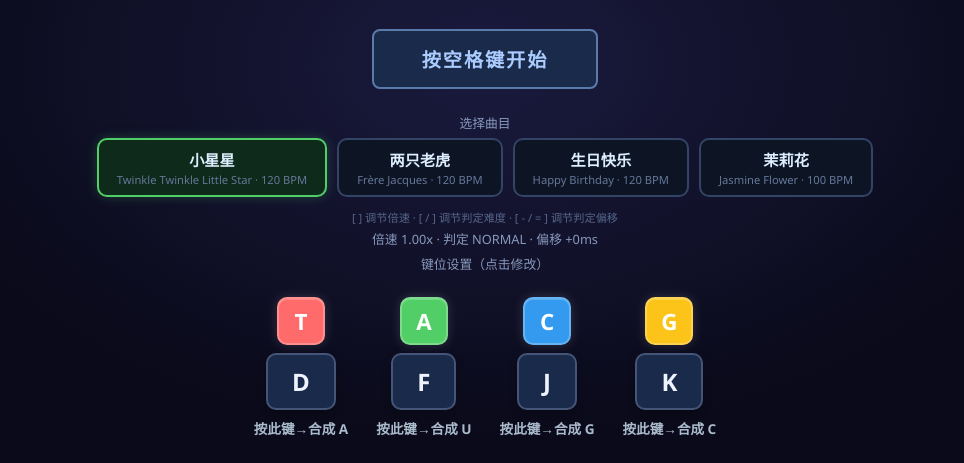
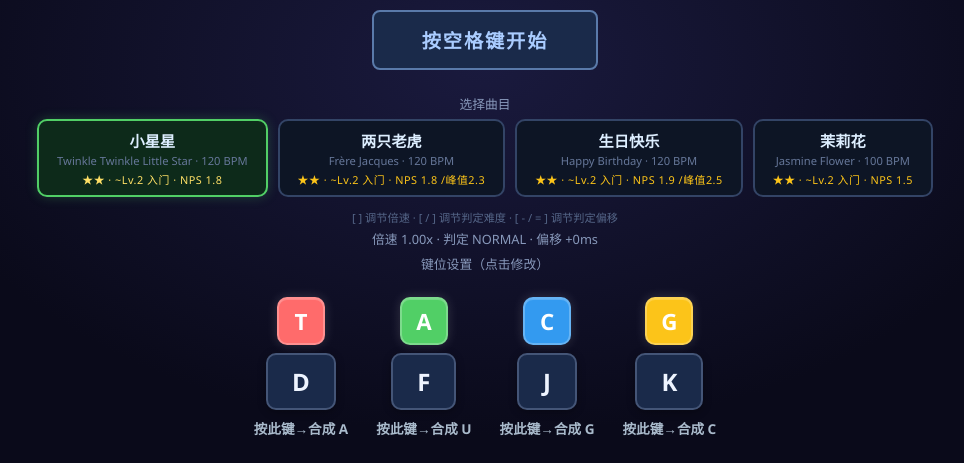
Before and after one commit to xuziyue2009/RNAPoly, a plain HTML site: page index.html in a window 1280 px wide. Shown: the part 337-800 px from the top of the page, without its empty margins (155-1119 px from the left). Drawn offline with Linux system fonts and the light colour scheme.

Commit message:
feat: Malody-style 难度星级 (NPS 密度映射)

```diff
--- a/css/style.css
+++ b/css/style.css
@@ -115,6 +115,8 @@ body {
 .song-card.active { border-color: #51cf66; background: #0d2a1a; box-shadow: 0 0 12px rgba(81,207,102,0.25); }
 .song-card .s-title { font-size: 0.95rem; font-weight: 700; color: #ddeeff; }
 .song-card .s-sub { font-size: 0.7rem; color: #667799; margin-top: 2px; }
+.song-card .s-diff { font-size: 0.68rem; color: #fcc419; margin-top: 3px; letter-spacing: 0.5px; }
+.song-card.active .s-diff { color: #ffe066; }
 
 /* Key-binding display on title screen */
 .keybind-display {
--- a/js/config.js
+++ b/js/config.js
@@ -67,6 +67,62 @@ const HOLD_MIN_MS = 400;        // duration 达到此值视为长按音符 (Hold
 const HOLD_BODY_ALPHA = 0.35;   // 长条 body 的不透明度
 const HOLD_SCORE_MULT = 1.5;    // Hold 完整命中的额外得分倍数（相对 tap）
 
+// ---------- Difficulty Rating (Malody 难度星级：NPS 密度线性映射) ----------
+// Malody 未标级谱面用「密度等级 ~Lv.oo」：核心指标 = 音符密度 NPS (notes/sec) 线性映射。
+// 这里做适当增强：峰值 NPS（最长连续密集段）加权，更准确的反映实际难度。
+const DIFF_LEVELS = [
+  { lv: 1,  minNps: 0,    name: '观赏' },
+  { lv: 2,  minNps: 1.5,  name: '入门' },
+  { lv: 3,  minNps: 2.5,  name: '简单' },
+  { lv: 4,  minNps: 3.5,  name: '正常' },
+  { lv: 5,  minNps: 4.5,  name: '进阶' },
+  { lv: 6,  minNps: 5.5,  name: '困难' },
+  { lv: 7,  minNps: 6.5,  name: '大师' },
+];
+function npsToLevel(nps) {
+  for (let i = DIFF_LEVELS.length - 1; i >= 0; i--) {
+    if (nps >= DIFF_LEVELS[i].minNps) return DIFF_LEVELS[i];
+  }
+  return DIFF_LEVELS[0];
+}
+
+// 计算一首谱面的难度信息（基于排序后的 beatmap）
+// beatmap: [{time, ...}] 已按时间升序
+// windowMs: 峰值统计窗口（默认取 4000ms 滑窗内的最大音符数）
+function computeDifficulty(beatmap, windowMs = 4000) {
+  if (!beatmap || beatmap.length === 0) {
+    return { nps: 0, peakNps: 0, level: DIFF_LEVELS[0], stars: 1 };
+  }
+  const n = beatmap.length;
+  const start = beatmap[0].time;
+  const end = beatmap[n - 1].time + 1000;      // 含尾音 1s
+  const durSec = Math.max(0.5, (end - start) / 1000);
+  const nps = n / durSec;                       // 平均 NPS
+
+  // 峰值 NPS：滑窗内最大音符数 → 每秒
+  let peakCount = 1;
+  for (let i = 0; i < n; i++) {
+    const windowStart = beatmap[i].time;
+    let cnt = 0;
+    for (let j = i; j < n; j++) {
+      if (beatmap[j].time - windowStart <= windowMs) cnt++;
+      else break;
+    }
+    if (cnt > peakCount) peakCount = cnt;
+  }
+  const peakNps = peakCount / (windowMs / 1000);
+
+  // 综合 NPS：平均与峰值加权（峰值更反映手感难度）
+  const effNps = nps * 0.55 + peakNps * 0.45;
+  const level = npsToLevel(effNps);
+
+  // 星级：1~7，用综合 NPS 线性饱满映射
+  const maxNps = 12;
+  const stars = Math.max(1, Math.min(7, Math.round(1 + (effNps / maxNps) * 6)));
+
+  return { nps, peakNps, level, stars };
+}
+
 // ---------- Utility Functions ----------
 function clamp(v, lo, hi) { return v < lo ? lo : v > hi ? hi : v; }
 function midiToFreq(note) { return 440 * Math.pow(2, (note - 69) / 12); }
--- a/js/game.js
+++ b/js/game.js
@@ -266,6 +266,21 @@ class GameEngine {
   }
 
   // ---- Song Selection UI ----
+  // 预计算并缓存每首歌的难度（只需一次，懒加载）
+  _songDiff(i) {
+    const song = SONGS[i];
+    if (song._diff) return song._diff;
+    try {
+      const midiBytes = decodeMidiBase64(song.midiBase64);
+      const parsed = parseMidi(midiBytes);
+      const beatmap = buildBeatmap(parsed);
+      song._diff = computeDifficulty(beatmap);
+    } catch (e) {
+      song._diff = { nps: 0, peakNps: 0, level: DIFF_LEVELS[0], stars: 1 };
+    }
+    return song._diff;
+  }
+
   renderSongList() {
     const container = document.getElementById('song-list');
     if (!container) return;
@@ -279,6 +294,15 @@ class GameEngine {
       const sub = document.createElement('div'); sub.className = 's-sub';
       sub.textContent = song.titleEn + ' · ' + song.bpm + ' BPM';
       card.appendChild(title); card.appendChild(sub);
+
+      // 难度星级
+      const diff = this._songDiff(i);
+      const diffEl = document.createElement('div'); diffEl.className = 's-diff';
+      diffEl.textContent = '★'.repeat(diff.stars)
+        + ' · ~Lv.' + diff.level.lv + ' ' + diff.level.name
+        + ' · NPS ' + diff.nps.toFixed(1) + (diff.peakNps > diff.nps + 0.3 ? ' /峰值' + diff.peakNps.toFixed(1) : '');
+      card.appendChild(diffEl);
+
       card.addEventListener('click', () => {
         if (selectSong(i)) {
           this.renderSongList();
```
